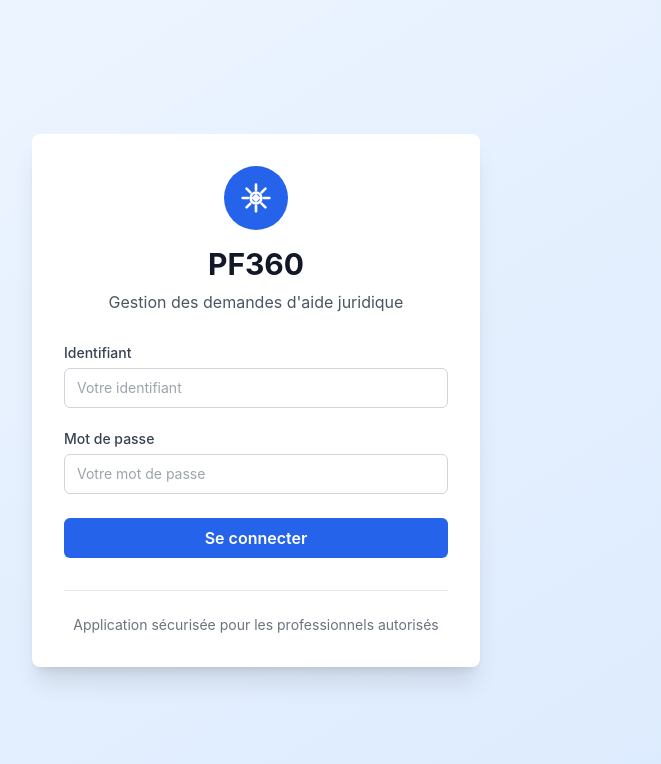
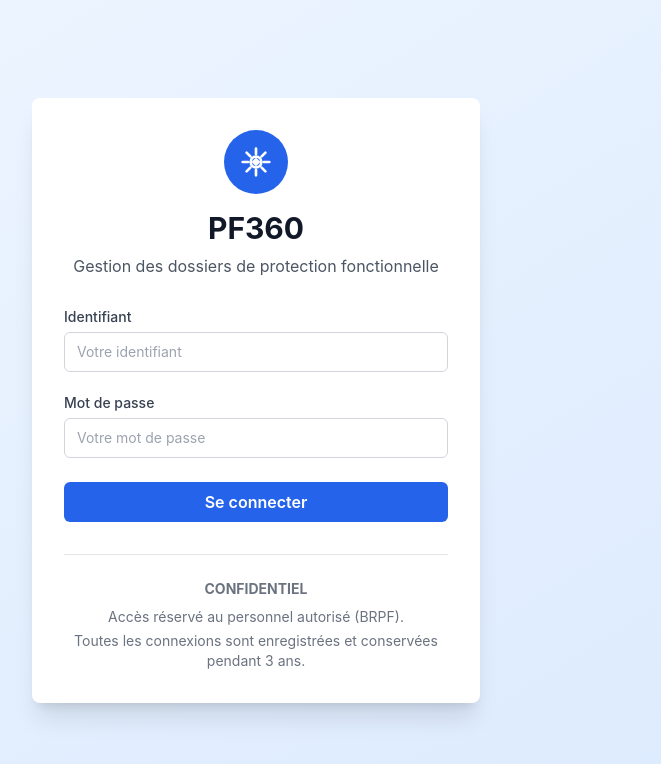
Before and after one commit to illuminaten1/PF360, a React (Vite) app in the folder client/: page /login in a window 1280 px wide. Shown: the top 764 px of the page, without its empty margins (384-1045 px from the left). Built offline with nearby package versions, Linux system fonts and the light colour scheme; no server answers.

Commit message:
⏺ Le texte de sécurité a été modifié avec :   - CONFIDENTIEL en gras sur sa propre ligne   - "Accès réservé au personnel autorisé (BRPF)." sur sa propre ligne   - "Toutes les connexions sont enregistrées et conservées pendant 3 ans." sur sa   propre ligne

```diff
--- a/client/src/pages/Login.tsx
+++ b/client/src/pages/Login.tsx
@@ -61,7 +61,7 @@ const Login: React.FC = () => {
               </svg>
             </div>
             <h2 className="text-3xl font-bold text-gray-900 mb-2">PF360</h2>
-            <p className="text-gray-600 mb-8">Gestion des demandes d'aide juridique</p>
+            <p className="text-gray-600 mb-8">Gestion des dossiers de protection fonctionnelle</p>
           </div>
 
           <form onSubmit={handleSubmit(onSubmit)} className="space-y-6">
@@ -114,9 +114,11 @@ const Login: React.FC = () => {
           </form>
 
           <div className="mt-8 pt-6 border-t border-gray-200">
-            <p className="text-center text-sm text-gray-500">
-              Application sécurisée pour les professionnels autorisés
-            </p>
+            <div className="text-center text-sm text-gray-500">
+              <p className="font-bold mb-2">CONFIDENTIEL</p>
+              <p className="mb-1">Accès réservé au personnel autorisé (BRPF).</p>
+              <p>Toutes les connexions sont enregistrées et conservées pendant 3 ans.</p>
+            </div>
           </div>
         </div>
       </div>
```
